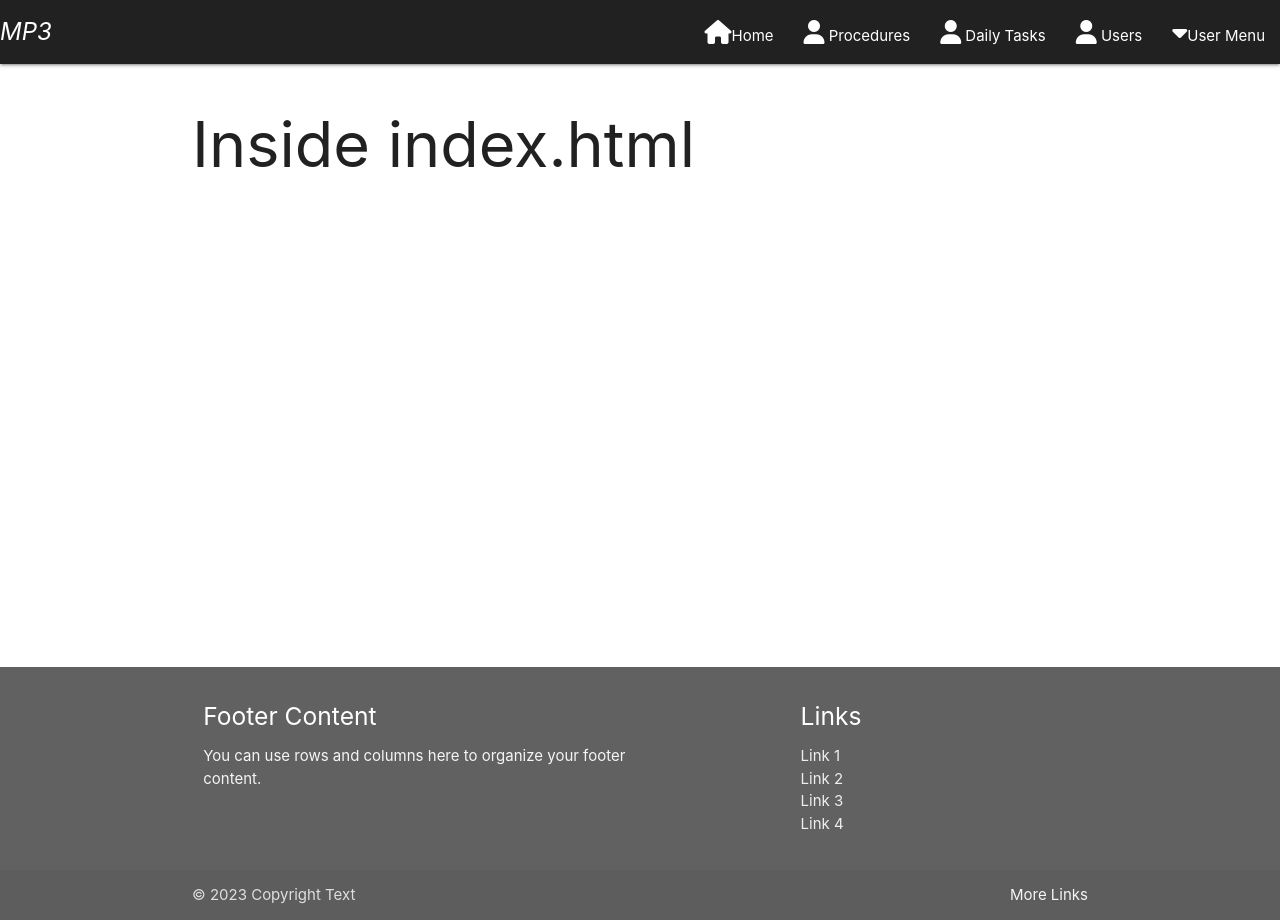
After one commit to phloreenm/MP3--CI-CoBC-FM, a Flask app: template templates/users.html in a window 1280 px wide. The commit adds this page. Run offline with Flask 2, Linux system fonts and the light colour scheme; the template is opened without the code that fills it, so the values that code supplies are empty; parts of the project's set-up code (start-up, migrations or seed data) failed here and were passed over; some libraries are stand-ins or nearby versions.

Commit message:
Add new nav item for Users and create users.html page

```diff
--- a/app.py
+++ b/app.py
@@ -2,7 +2,9 @@ import os
 from pymongo import MongoClient
 from flask_pymongo import PyMongo
 from dotenv import load_dotenv
-from flask import Flask, render_template, request, redirect, url_for, session
+from flask import (
+    Flask, flask, render_template, request, redirect, url_for, session)
+from bson.objectid import ObjectId
 import logging
 
 if os.path.exists('env.py'):
@@ -11,7 +13,6 @@ if os.path.exists('env.py'):
 load_dotenv()
 
 MONGO_URI = os.getenv('MONGO_URI')
-# CERT_FILE_PATH = os.getenv('CERT_FILE_PATH')
 MONGO_DBNAME = os.getenv('MONGO_DBNAME')
 SECRET_KEY = os.getenv('SECRET_KEY')
 IP = os.getenv('IP')
@@ -22,21 +23,13 @@ app = Flask(__name__)
 app.config['SECRET_KEY'] = SECRET_KEY
 app.config['MONGO_URI'] = MONGO_URI
 app.config['MONGO_DBNAME'] = MONGO_DBNAME
-# app.config['CERT_FILE_PATH'] = CERT_FILE_PATH
 app.config['IP'] = IP
 app.config['PORT'] = PORT
 
-# client = MongoClient(
-#     app.config['MONGO_URI'],
-#     tls=True,
-#     tlsCertificateKeyFile=app.config['CERT_FILE_PATH'],
-#     appname=app.name
-# )
 client = MongoClient(
     app.config['MONGO_URI'],
     appname=app.name
 )
-
 
 db = client.get_database(app.config['MONGO_DBNAME'])
 users_coll = db['users']
@@ -48,8 +41,19 @@ daily_tasks_coll = db['daily_tasks']
 @app.route('/index')
 def index():
     try:
+
+        return render_template('index.html')
+    except Exception as e:
+        logging.error(f'Error accessing MongoDB: {e}', exc_info=True)
+        error_message = e
+        return render_template('error.html', error_message=error_message)
+
+
+@app.route('/users')
+def users():
+    try:
         users = list(users_coll.find())
-        return render_template('index.html', users=users)
+        return render_template('users.html', users=users)
     except Exception as e:
         logging.error(f'Error accessing MongoDB: {e}', exc_info=True)
         error_message = e
--- a/templates/base.html
+++ b/templates/base.html
@@ -34,6 +34,7 @@
                     <li><a href="{{ url_for('index') }}"><i class="fa-solid fa-house"></i>Home</a></li>
                     <li><a href="{{ url_for('procedures') }}"><i class="fa-solid fa-user"></i> Procedures</a></li>
                     <li><a href="{{ url_for('tasks') }}"><i class="fa-solid fa-user"></i> Daily Tasks</a></li>
+                    <li><a href="{{ url_for('users') }}"><i class="fa-solid fa-user"></i> Users</a></li>
                     <!-- Dropdown Trigger -->
                     <li><a class="dropdown-trigger" href="#!" data-target="user_menu"><i
                         class="fa-solid fa-caret-down"></i>User Menu</a></li>
--- /dev/null
+++ b/templates/users.html
@@ -0,0 +1,36 @@
+{% extends "base.html" %}
+
+{% block title %}Users - Restaurant Manager{% endblock %}
+
+{% block content %}
+
+<h1>Inside index.html</h1>
+{% if users %}
+<table>
+    <tr>
+        <th>user.role</th>
+        <th>user.un</th>
+        <th>user.fname</th>
+        <th>user.lname</th>
+        <th>user.email</th>
+        <th>user.company</th>
+    </tr>
+    {% for user in users %}
+    <tr>
+        <td>{{ user.role }}</td>
+        <td>{{ user.un }}</td>
+        <td>{{ user.fname }}</td>
+        <td>{{ user.lname }}</td>
+        <td>{{ user.email }}</td>
+        <td>{{ user.company }}</td>
+    </tr>
+    {% endfor %}
+
+</table>
+{% endif %}
+{% for doc in document%}
+print(doc)
+
+{% endfor %}
+
+{% endblock %}
```
Also changed, not shown: templates/index.html (+1 -31 lines).
